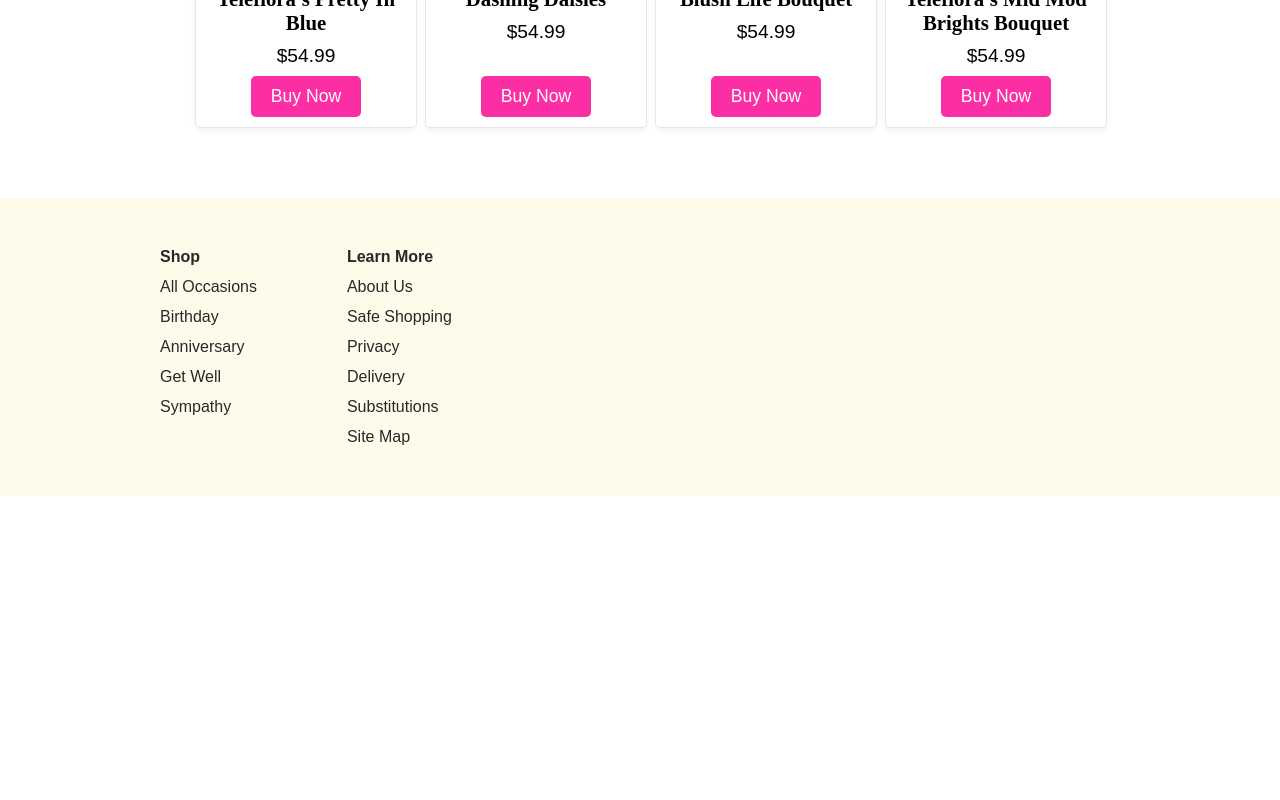
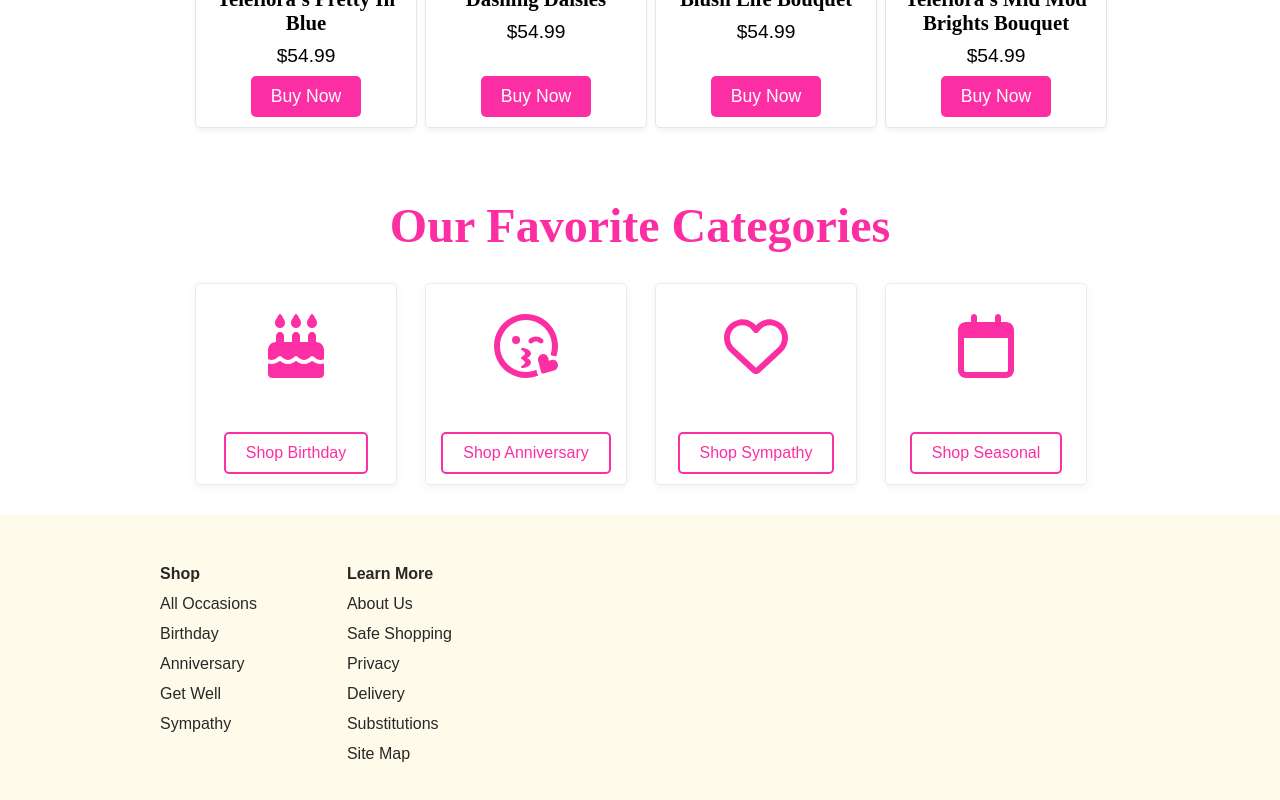
Before and after one commit to madfun12/nextportfolio, a Next.js app: page /florist in a window 1280 px wide. Shown: the part 1024-1824 px from the top of the page. Before the commit the page ends 1520 px from the top, so only its background shows below. Built offline with nearby package versions, Linux system fonts and the light colour scheme; a web font is replaced by a local one.

Commit message:
adding categories and shoppin cart menu

```diff
--- a/components/telefloraTemplate/topPage.js
+++ b/components/telefloraTemplate/topPage.js
@@ -11,9 +11,6 @@ export default function Florist(props){
 
     const toggleMobile = () => {
         setMobileActive(prevState => (!prevState))
-    }
-    const toggleProfile = () => {
-        setProfileActive(prevState => (!prevState))
     }
 
     const getPattyStyle = () => {
@@ -70,7 +67,7 @@ export default function Florist(props){
                         </div>
                         <li><a href="">About Us</a></li>
                         <div className={styles.dropdown}>
-                            <li><FontAwesomeIcon icon={faUser} className={styles.headerIcon} onClick={toggleProfile}/></li>
+                            <li><FontAwesomeIcon icon={faUser} className={styles.headerIcon}/></li>
                             <div className={styles.profileMenu}>
                                 <h3>John Doe</h3>
                                 <ul>
@@ -82,8 +79,14 @@ export default function Florist(props){
                                 </ul>
                             </div>
                         </div>
+                        <div className={styles.dropdown}>
+                        <li><FontAwesomeIcon icon={faShoppingCart} className={styles.headerIcon}/></li>
+                            <div className={styles.shoppingCart}>
+                                <h3>Shopping Cart</h3>
+                                <p>0 items</p>
+                            </div>
+                        </div>
 
-                        <li><FontAwesomeIcon icon={faShoppingCart} className={styles.headerIcon}/></li>
                     </ul>
                 </nav>
                 <div className={styles.hamburger} onClick={toggleMobile}>
--- a/data/flowerData.json
+++ b/data/flowerData.json
@@ -3,22 +3,22 @@
         {
             "title": "Teleflora's Pretty In Blue",
             "price": 54.99,
-            "imagePath": "/template1/assets/flowers1.webp"
+            "imagePath": "https://madisonfunderburk.com/template1/assets/flowers1.webp"
         },
         {
             "title": "Dashing Daisies",
             "price": 54.99,
-            "imagePath": "/template1/assets/flowers4.webp"
+            "imagePath": "https://madisonfunderburk.com/template1/assets/flowers4.webp"
         },
         {
             "title": "Blush Life Bouquet",
             "price": 54.99,
-            "imagePath": "/template1/assets/flowers2.webp"
+            "imagePath": "https://madisonfunderburk.com/template1/assets/flowers2.webp"
         },
         {
             "title": "Teleflora's Mid Mod Brights Bouquet",
             "price": 54.99,
-            "imagePath": "/template1/assets/flowers7.webp"
+            "imagePath": "https://madisonfunderburk.com/template1/assets/flowers7.webp"
         }
     ]
 }
--- a/next.config.js
+++ b/next.config.js
@@ -4,4 +4,9 @@ const nextConfig = {
   swcMinify: true,
 }
 
-module.exports = nextConfig
+module.exports = {
+  nextConfig,
+  images: {
+    domains: ['madisonfunderburk.com']
+  }
+}
--- a/pages/florist.js
+++ b/pages/florist.js
@@ -4,6 +4,9 @@ import TopPage from '../components/telefloraTemplate/topPage'
 import FlowerLink from '../components/telefloraTemplate/flowerLink';
 import Head from 'next/head'
 import flowerData from '../data/flowerData.json'
+import { FontAwesomeIcon } from '@fortawesome/react-fontawesome'
+import { faFaceKissWinkHeart, faHeart, faCalendar } from '@fortawesome/free-regular-svg-icons';
+import { faCakeCandles } from '@fortawesome/free-solid-svg-icons';
 
 export default function Florist(){
 
@@ -37,8 +40,24 @@ export default function Florist(){
                 </div>
             </div>
             <div className={styles.categoryHolder}>
-                <div className="category">
-
+                <h2>Our Favorite Categories</h2>
+                <div className={styles.flowerContainer}>
+                    <div className={styles.category}>
+                        <FontAwesomeIcon icon={faCakeCandles} className={styles.categoryIcon}/>
+                        <a href="" className={styles.buyNow}>Shop Birthday</a>
+                    </div>
+                    <div className={styles.category}>
+                        <FontAwesomeIcon icon={faFaceKissWinkHeart} className={styles.categoryIcon}/>
+                        <a href="" className={styles.buyNow}>Shop Anniversary</a>
+                    </div>
+                    <div className={styles.category}>
+                        <FontAwesomeIcon icon={faHeart} className={styles.categoryIcon}/>
+                        <a href="" className={styles.buyNow}>Shop Sympathy</a>
+                    </div>
+                    <div className={styles.category}>
+                        <FontAwesomeIcon icon={faCalendar} className={styles.categoryIcon}/>
+                        <a href="" className={styles.buyNow}>Shop Seasonal</a>
+                    </div>
                 </div>
             </div>
         </TopPage>
--- a/styles/florist.module.scss
+++ b/styles/florist.module.scss
@@ -69,7 +69,9 @@ $accent-dark: rgb(211, 38, 136);
                         display: flex;
                         align-items: center;
                     }
-                    i{
+                    .dropdownArrow{
+                        margin-left: 5px;
+                        transition: 200ms;
                     }
 
                     .headerIcon{
@@ -124,6 +126,24 @@ $accent-dark: rgb(211, 38, 136);
                     }
                 }
 
+                .shoppingCart{
+                    position: absolute;
+                    top: 61px;
+                    right: 0;
+                    text-align: right;
+                    background-color: white;
+                    padding: 20px;
+                    border: 1px solid rgb(0, 0, 0);
+                    box-shadow: 0 3px 5px rgba(0,0,0,0.1);
+                    z-index: 5;
+                    transition: 300ms;
+                    min-width: 200px;
+                    display: none;
+                    height: fit-content;
+                    border-top: none;
+                    flex-direction: column;
+                }
+
                 .dropdownMenu{
                     display: none;
                     background-color: rgb(255, 255, 255);
@@ -166,6 +186,10 @@ $accent-dark: rgb(211, 38, 136);
                 }
 
                 .profileMenu{
+                    display: flex;
+                }
+
+                .shoppingCart{
                     display: flex;
                 }
 
@@ -383,6 +407,62 @@ $accent-dark: rgb(211, 38, 136);
         }
     }
 
+    .categoryHolder{
+
+        h2{
+            text-align: center;
+            color: $accent;
+            font-family: $fancy-text;
+            font-size: 3rem;
+        }
+        .flowerContainer{
+            margin: 30px auto;
+            width: fit-content;
+            display: grid;
+            grid-template-columns: repeat(4, 200px);
+            grid-column-gap: 30px;
+            grid-row-gap: 30px;
+
+            @media only screen and (max-width:975px){
+                grid-template-columns: repeat(2, 300px);
+            }
+
+            .category{
+                width: 200px;
+                height: 200px;
+                background-color: rgb(255, 255, 255);
+                border: 1px solid rgb(235, 235, 235);
+                border-radius: 5px;
+                box-shadow:0 3px 10px rgba(0,0,0,0.05);
+                display: flex;
+                flex-direction: column;
+                position: relative;
+
+                .categoryIcon{
+                    font-size: 4rem;
+                    color: $accent;
+                    margin-top: 30px;
+                }
+                .buyNow{
+                    position: absolute;
+                    font-size: 1rem;
+                    bottom: 10px;
+                    left: 0;
+                    right: 0;
+                    margin: auto;
+                    width: fit-content;
+                    background-color: #fff;
+                    color: $accent;
+                    border: 2px solid $accent;
+                }
+                .buyNow:hover{
+                    background-color: $accent;
+                    color: #fff;
+                }
+            }
+        }
+    }
+
     footer{
         background-color: rgb(255, 251, 234);
         padding: 20px;
@@ -523,6 +603,12 @@ $accent-dark: rgb(211, 38, 136);
 
     }
 
+    .categoryHolder{
+        .flowerContainer{
+            grid-template-columns: 200px;
+        }
+    }
+
     footer{
         .footerContent{
         flex-direction: column;
```
